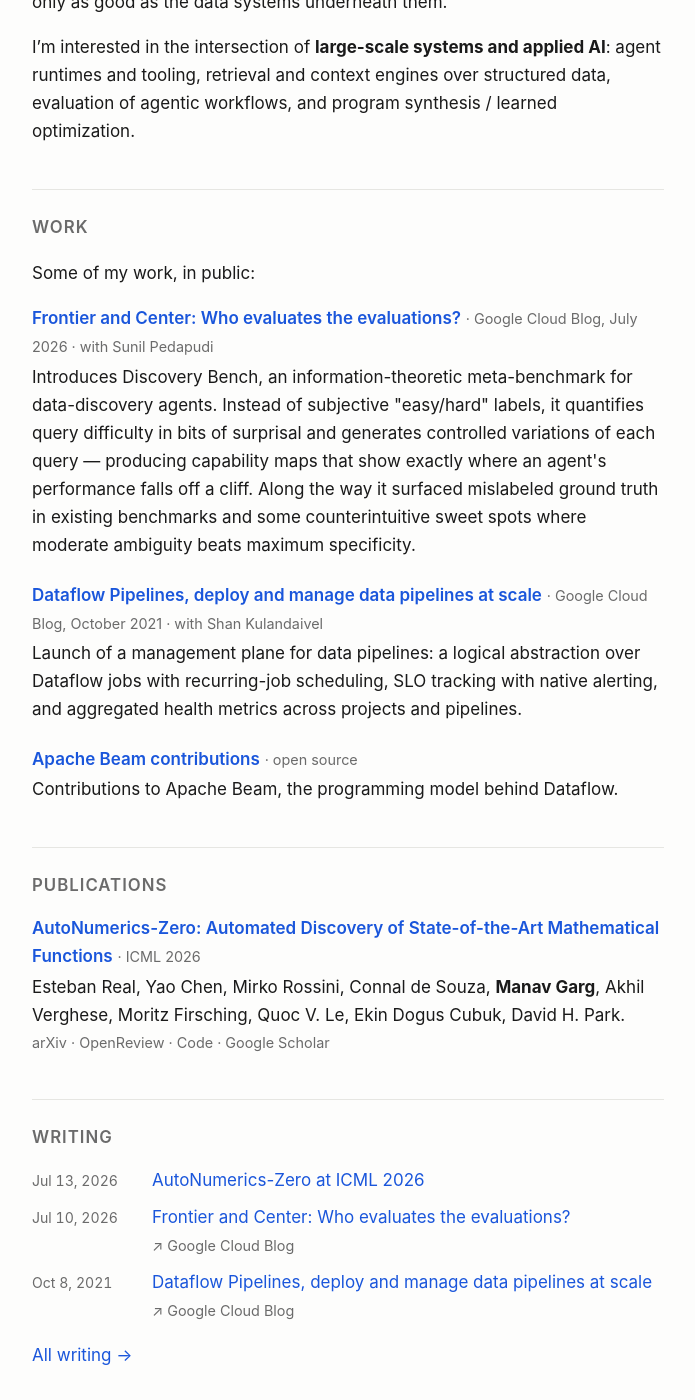
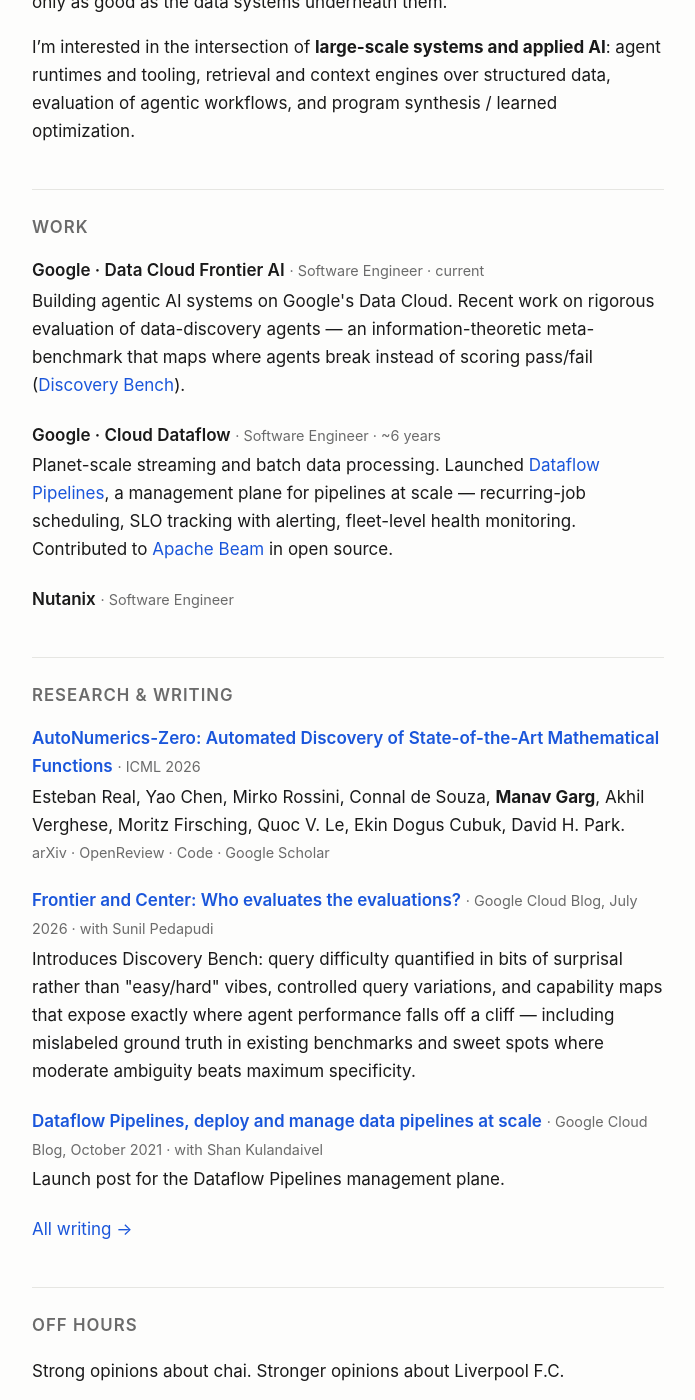
Before and after one commit to manavgarg/manavgarg.github.io, a Jekyll site: the page built from index.md, in a window 1280 px wide and 1400 px high, scrolled down 470 px. Shown: the whole window, without its empty margins (292-987 px from the left). Built offline with Jekyll 4.4.1, drawn with Linux system fonts in a browser that asks for light colours; some of the changed text lies outside the part shown.

Commit message:
Restructure: Work = experience, merge Publications + Writing
- Work section now lists roles: Data Cloud Frontier AI (current),
  Cloud Dataflow (~6 years, Dataflow Pipelines launch, Beam OSS),
  Nutanix (stub pending details)
- New Research & writing section combines the ICML paper and blog
  articles; removes the duplicated standalone lists
- Nav updated to Work / Research & writing

Co-Authored-By: Claude Fable 5 <noreply@anthropic.com>
Claude-Session: https://claude.ai/code/session_018dd1zrqycAwGyeE8kPugPE

```diff
--- a/_layouts/default.html
+++ b/_layouts/default.html
@@ -14,9 +14,8 @@
       <nav class="site-nav">
         <a class="site-name" href="{{ '/' | relative_url }}">{{ site.title }}</a>
         <div class="nav-links">
-          <a href="{{ '/writing/' | relative_url }}">Writing</a>
           <a href="{{ '/#work' | relative_url }}">Work</a>
-          <a href="{{ '/#publications' | relative_url }}">Publications</a>
+          <a href="{{ '/#research' | relative_url }}">Research &amp; writing</a>
         </div>
       </nav>
 
--- a/index.md
+++ b/index.md
@@ -30,35 +30,33 @@ evaluation of agentic workflows, and program synthesis / learned optimization.
 
 <h2 id="work">Work</h2>
 
-Some of my work, in public:
-
 <div class="item">
-  <span class="title"><a href="https://cloud.google.com/blog/products/data-analytics/evaluate-agent-performance">Frontier and Center: Who evaluates the evaluations?</a></span>
-  <span class="meta">· Google Cloud Blog, July 2026 · with Sunil Pedapudi</span>
-  <p>Introduces Discovery Bench, an information-theoretic meta-benchmark for
-  data-discovery agents. Instead of subjective "easy/hard" labels, it
-  quantifies query difficulty in bits of surprisal and generates controlled
-  variations of each query — producing capability maps that show exactly
-  where an agent's performance falls off a cliff. Along the way it surfaced
-  mislabeled ground truth in existing benchmarks and some counterintuitive
-  sweet spots where moderate ambiguity beats maximum specificity.</p>
+  <span class="title">Google · Data Cloud Frontier AI</span>
+  <span class="meta">· Software Engineer · current</span>
+  <p>Building agentic AI systems on Google's Data Cloud. Recent work on
+  rigorous evaluation of data-discovery agents — an information-theoretic
+  meta-benchmark that maps where agents break instead of scoring pass/fail
+  (<a href="https://cloud.google.com/blog/products/data-analytics/evaluate-agent-performance">Discovery Bench</a>).</p>
 </div>
 
 <div class="item">
-  <span class="title"><a href="https://cloud.google.com/blog/products/data-analytics/manage-your-dataflow-jobs-at-scale-with-dataflow-pipelines/">Dataflow Pipelines, deploy and manage data pipelines at scale</a></span>
-  <span class="meta">· Google Cloud Blog, October 2021 · with Shan Kulandaivel</span>
-  <p>Launch of a management plane for data pipelines: a logical abstraction
-  over Dataflow jobs with recurring-job scheduling, SLO tracking with native
-  alerting, and aggregated health metrics across projects and pipelines.</p>
+  <span class="title">Google · Cloud Dataflow</span>
+  <span class="meta">· Software Engineer · ~6 years</span>
+  <p>Planet-scale streaming and batch data processing. Launched
+  <a href="https://cloud.google.com/blog/products/data-analytics/manage-your-dataflow-jobs-at-scale-with-dataflow-pipelines/">Dataflow
+  Pipelines</a>, a management plane for pipelines at scale — recurring-job
+  scheduling, SLO tracking with alerting, fleet-level health monitoring.
+  Contributed to <a href="https://beam.apache.org/">Apache Beam</a> in open
+  source.</p>
 </div>
 
 <div class="item">
-  <span class="title"><a href="https://github.com/manavgarg">Apache Beam contributions</a></span>
-  <span class="meta">· open source</span>
-  <p>Contributions to Apache Beam, the programming model behind Dataflow.</p>
+  <span class="title">Nutanix</span>
+  <span class="meta">· Software Engineer</span>
+  <p><!-- TODO: fill in from detailed summary --></p>
 </div>
 
-<h2 id="publications">Publications</h2>
+<h2 id="research">Research &amp; writing</h2>
 
 <div class="item">
   <span class="title"><a href="https://arxiv.org/abs/2312.08472">AutoNumerics-Zero: Automated Discovery of State-of-the-Art Mathematical Functions</a></span>
@@ -74,23 +72,21 @@ Some of my work, in public:
   </p>
 </div>
 
-<h2 id="writing">Writing</h2>
+<div class="item">
+  <span class="title"><a href="https://cloud.google.com/blog/products/data-analytics/evaluate-agent-performance">Frontier and Center: Who evaluates the evaluations?</a></span>
+  <span class="meta">· Google Cloud Blog, July 2026 · with Sunil Pedapudi</span>
+  <p>Introduces Discovery Bench: query difficulty quantified in bits of
+  surprisal rather than "easy/hard" vibes, controlled query variations, and
+  capability maps that expose exactly where agent performance falls off a
+  cliff — including mislabeled ground truth in existing benchmarks and sweet
+  spots where moderate ambiguity beats maximum specificity.</p>
+</div>
 
-<ul class="post-list">
-  {% for post in site.posts limit: 5 %}
-  <li>
-    <span class="date">{{ post.date | date: "%b %-d, %Y" }}</span>
-    <span>
-      {% if post.external_url %}
-      <a href="{{ post.external_url }}">{{ post.title }}</a>
-      <span class="meta">&nearr; {{ post.source }}</span>
-      {% else %}
-      <a href="{{ post.url | relative_url }}">{{ post.title }}</a>
-      {% endif %}
-    </span>
-  </li>
-  {% endfor %}
-</ul>
+<div class="item">
+  <span class="title"><a href="https://cloud.google.com/blog/products/data-analytics/manage-your-dataflow-jobs-at-scale-with-dataflow-pipelines/">Dataflow Pipelines, deploy and manage data pipelines at scale</a></span>
+  <span class="meta">· Google Cloud Blog, October 2021 · with Shan Kulandaivel</span>
+  <p>Launch post for the Dataflow Pipelines management plane.</p>
+</div>
 
 <p><a href="{{ '/writing/' | relative_url }}">All writing &rarr;</a></p>
 
```
